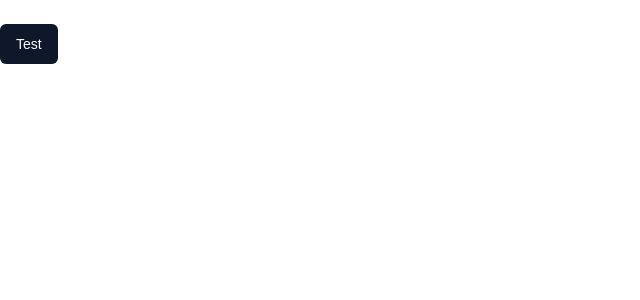
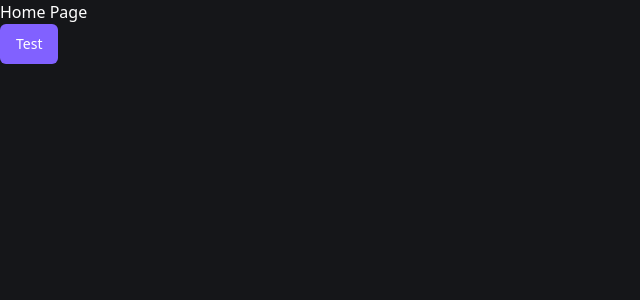
Before and after one commit to flaviogp/barber-shop, a Next.js app: page / in a window 1280 px wide. Shown: the top 300 px of the page, without its empty margins (0-640 px from the left). Built offline with nearby package versions, Linux system fonts and the light colour scheme.

Commit message:
chore: add shadcn theme

```diff
--- a/app/globals.css
+++ b/app/globals.css
@@ -2,91 +2,48 @@
 @tailwind components;
 @tailwind utilities;
 
-:root {
-  --background: #ffffff;
-  --foreground: #171717;
-}
+@layer base {
+  .dark {
+    --background: 225 9% 9%;
+    --foreground: 210 40% 98%;
 
-@media (prefers-color-scheme: dark) {
-  :root {
-    --background: #0a0a0a;
-    --foreground: #ededed;
-  }
-}
+    --card: 228 9% 11%;
+    --card-foreground: 210 40% 98%;
 
-body {
-  color: var(--foreground);
-  background: var(--background);
-  font-family: Arial, Helvetica, sans-serif;
-}
+    --popover: 228 9% 11%;
+    --popover-foreground: 210 40% 98%;
 
-@layer utilities {
-  .text-balance {
-    text-wrap: balance;
-  }
-}
+    --primary: 252 100% 69%;
+    --primary-foreground: 0 0% 100%;
 
-@layer base {
-  :root {
-    --background: 0 0% 100%;
-    --foreground: 222.2 84% 4.9%;
-    --card: 0 0% 100%;
-    --card-foreground: 222.2 84% 4.9%;
-    --popover: 0 0% 100%;
-    --popover-foreground: 222.2 84% 4.9%;
-    --primary: 222.2 47.4% 11.2%;
-    --primary-foreground: 210 40% 98%;
-    --secondary: 210 40% 96.1%;
-    --secondary-foreground: 222.2 47.4% 11.2%;
-    --muted: 210 40% 96.1%;
-    --muted-foreground: 215.4 16.3% 46.9%;
-    --accent: 210 40% 96.1%;
-    --accent-foreground: 222.2 47.4% 11.2%;
-    --destructive: 0 84.2% 60.2%;
+    --secondary: 228 6% 16%;
+    --secondary-foreground: 210 40% 98%;
+
+    --muted: 228 6% 16%;
+    --muted-foreground: 215 20.2% 65.1%;
+
+    --accent: 228 6% 16%;
+    --accent-foreground: 210 40% 98%;
+
+    --destructive: 0 84% 60%;
     --destructive-foreground: 210 40% 98%;
-    --border: 214.3 31.8% 91.4%;
-    --input: 214.3 31.8% 91.4%;
-    --ring: 222.2 84% 4.9%;
-    --chart-1: 12 76% 61%;
-    --chart-2: 173 58% 39%;
-    --chart-3: 197 37% 24%;
-    --chart-4: 43 74% 66%;
-    --chart-5: 27 87% 67%;
+
+    --border: 228 6% 16%;
+    --input: 228 6% 16%;
+    --ring: 212.7 26.8% 83.9%;
+
     --radius: 0.5rem;
-  }
-  .dark {
-    --background: 222.2 84% 4.9%;
-    --foreground: 210 40% 98%;
-    --card: 222.2 84% 4.9%;
-    --card-foreground: 210 40% 98%;
-    --popover: 222.2 84% 4.9%;
-    --popover-foreground: 210 40% 98%;
-    --primary: 210 40% 98%;
-    --primary-foreground: 222.2 47.4% 11.2%;
-    --secondary: 217.2 32.6% 17.5%;
-    --secondary-foreground: 210 40% 98%;
-    --muted: 217.2 32.6% 17.5%;
-    --muted-foreground: 215 20.2% 65.1%;
-    --accent: 217.2 32.6% 17.5%;
-    --accent-foreground: 210 40% 98%;
-    --destructive: 0 62.8% 30.6%;
-    --destructive-foreground: 210 40% 98%;
-    --border: 217.2 32.6% 17.5%;
-    --input: 217.2 32.6% 17.5%;
-    --ring: 212.7 26.8% 83.9%;
-    --chart-1: 220 70% 50%;
-    --chart-2: 160 60% 45%;
-    --chart-3: 30 80% 55%;
-    --chart-4: 280 65% 60%;
-    --chart-5: 340 75% 55%;
   }
 }
 
 @layer base {
   * {
-    @apply border-border;
+    @apply border-border antialiased;
+  }
+  html {
+    @apply h-full;
   }
   body {
-    @apply bg-background text-foreground;
+    @apply h-full bg-background text-foreground;
   }
 }
--- a/app/layout.tsx
+++ b/app/layout.tsx
@@ -12,7 +12,7 @@
   children: React.ReactNode
 }>) {
   return (
-    <html lang="en">
+    <html lang="en" className="dark">
       <body>{children}</body>
     </html>
   )
```
